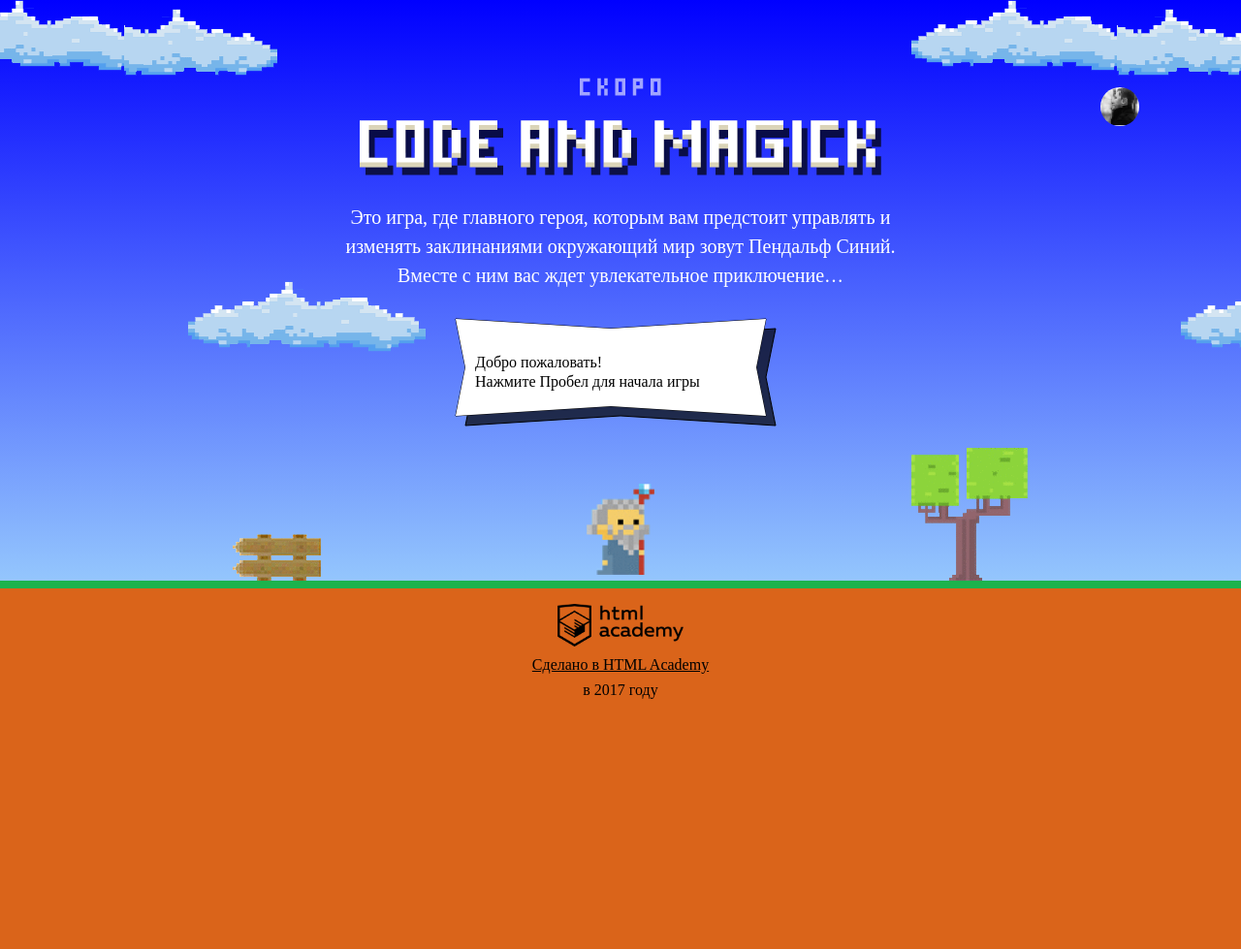
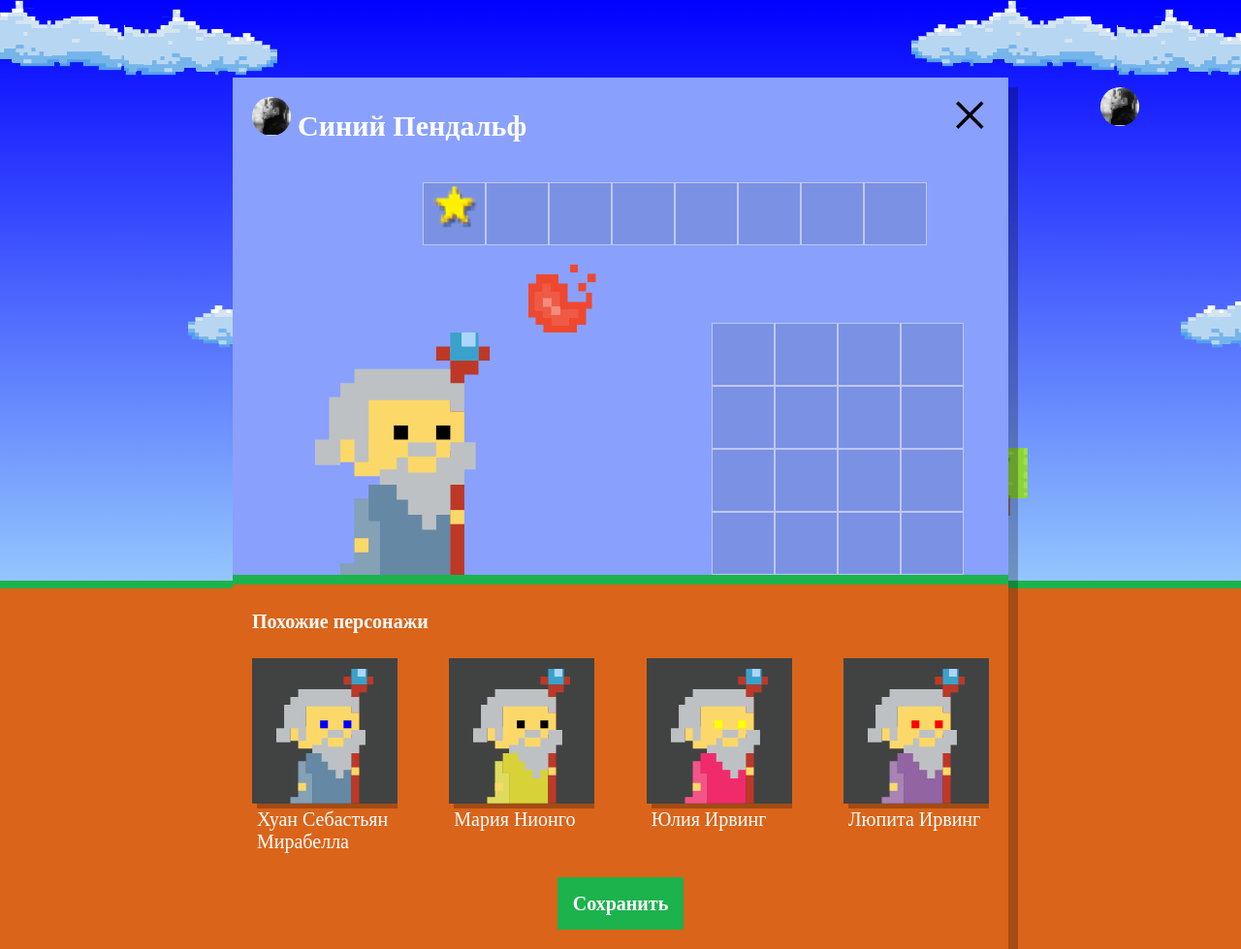
Before and after one commit to Drinkerok/24186-code-and-magick-1, a website: page index.html in a window 1280 px wide. Shown: the whole page at 97% size. Before the commit the page ends 800 px from the top, so only its background shows below. Drawn offline with Linux system fonts and the light colour scheme; a web font is replaced by a local one.

Commit message:
Генератор волшебников

```diff
--- a/index.html
+++ b/index.html
@@ -199,6 +199,7 @@
   var wizardSpeed = 3;
   var wizardWidth = 70;
 </script>
+<script src="js/setup.js"></script>
 <script src="js/stat.js"></script>
 <script src="js/game.js"></script>
 
--- /dev/null
+++ b/js/setup.js
@@ -0,0 +1,74 @@
+'use strict';
+
+var setup = document.querySelector('.setup');
+setup.classList.remove('hidden');
+
+
+var names = [
+  'Иван',
+  'Хуан Себастьян',
+  'Мария',
+  'Кристоф',
+  'Виктор',
+  'Юлия',
+  'Люпита',
+  'Вашингтон',
+];
+var surnames = [
+  'да Марья',
+  'Верон',
+  'Мирабелла',
+  'Вальц',
+  'Онопко',
+  'Топольницкая',
+  'Нионго',
+  'Ирвинг',
+];
+var coatColors = [
+  'rgb(101, 137, 164)',
+  'rgb(241, 43, 107)',
+  'rgb(146, 100, 161)',
+  'rgb(56, 159, 117)',
+  'rgb(215, 210, 55)',
+  'rgb(0, 0, 0)',
+];
+var eyesColors = [
+  'black',
+  'red',
+  'blue',
+  'yellow',
+  'green',
+];
+
+
+var wizardTemplate = document.querySelector('#similar-wizard-template').content.querySelector('.setup-similar-item');
+function getRandomArrayElement(arr) {
+  return arr[Math.floor(Math.random() * arr.length)];
+}
+function renderWizard(wizard) {
+  var template = wizardTemplate.cloneNode(true);
+  template.querySelector('.setup-similar-label').textContent = wizard.name;
+  template.querySelector('.wizard-coat').style.fill = wizard.coatColor;
+  template.querySelector('.wizard-eyes').style.fill = wizard.eyesColor;
+
+  wizardsFragment.appendChild(template);
+}
+
+
+var wizards = [];
+var wizardsFragment = document.createDocumentFragment();
+for (var i = 0; i < 4; i++) {
+  var wizard = {
+    name: getRandomArrayElement(names) + ' ' + getRandomArrayElement(surnames),
+    coatColor: getRandomArrayElement(coatColors),
+    eyesColor: getRandomArrayElement(eyesColors),
+  };
+
+  renderWizard(wizard);
+  wizards.push(wizard);
+}
+
+
+document.querySelector('.setup-similar-list').appendChild(wizardsFragment);
+var simularBlock = document.querySelector('.setup-similar');
+simularBlock.classList.remove('hidden');
--- a/js/stat.js
+++ b/js/stat.js
@@ -81,7 +81,8 @@ function renderHistogram(ctx, names, times) {
     var positionX = histogram.position.x + (bar.width + bar.gap) * i;
     var barHeight = time / maxTime * histogram.height;
     var positionY = histogram.position.y - barHeight;
-    var barColor = names[i] === 'Вы' ? bar.color.player : 'rgba(' + bar.color.main + ',' + Math.random().toFixed(2) + ')';
+    var randomOpacity = 0.3 + Math.random() * 0.7;
+    var barColor = names[i] === 'Вы' ? bar.color.player : 'rgba(' + bar.color.main + ',' + randomOpacity.toFixed(2) + ')';
 
     ctx.fillStyle = barColor;
     ctx.fillRect(positionX, positionY, bar.width, barHeight);
```
